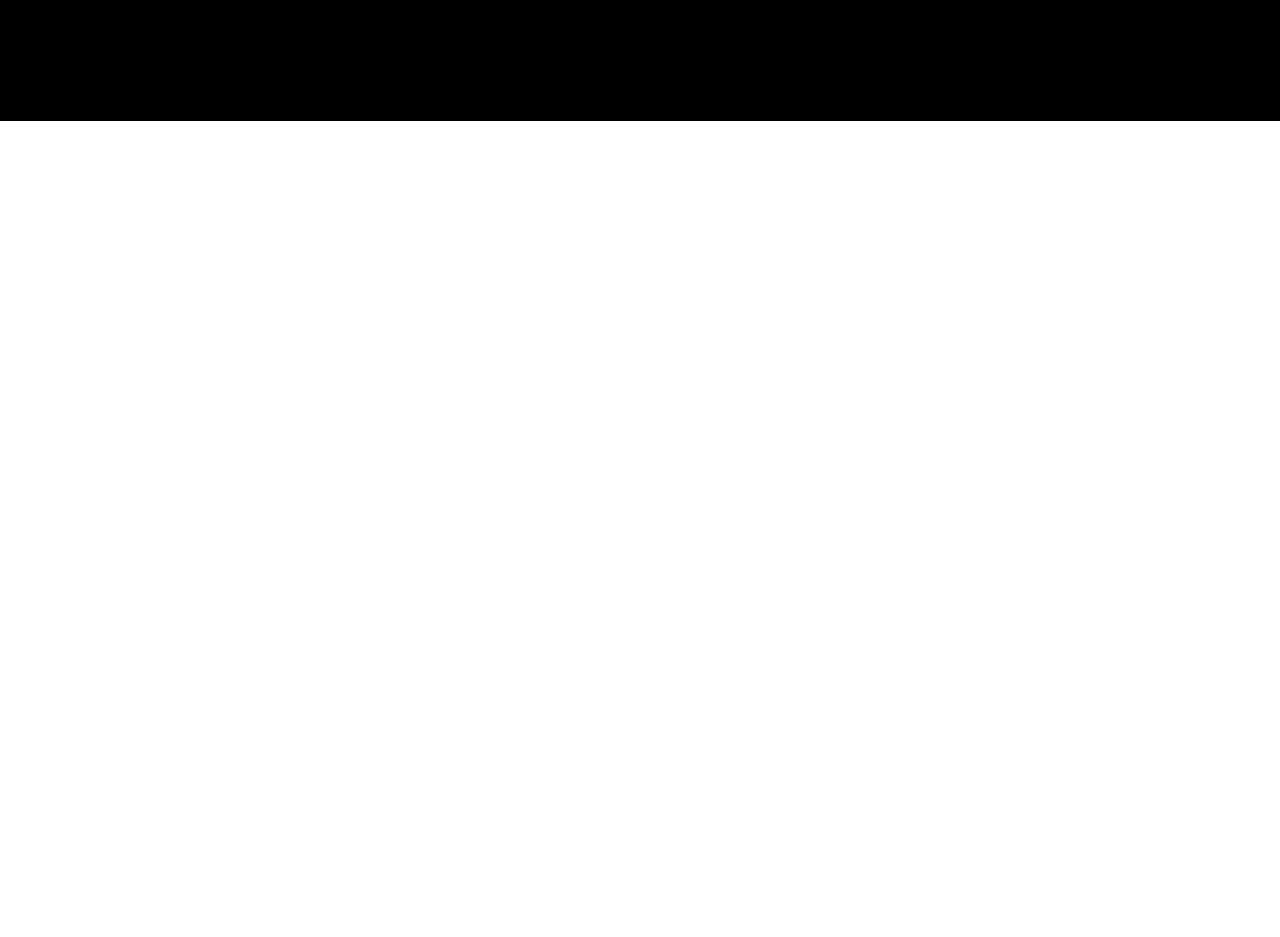
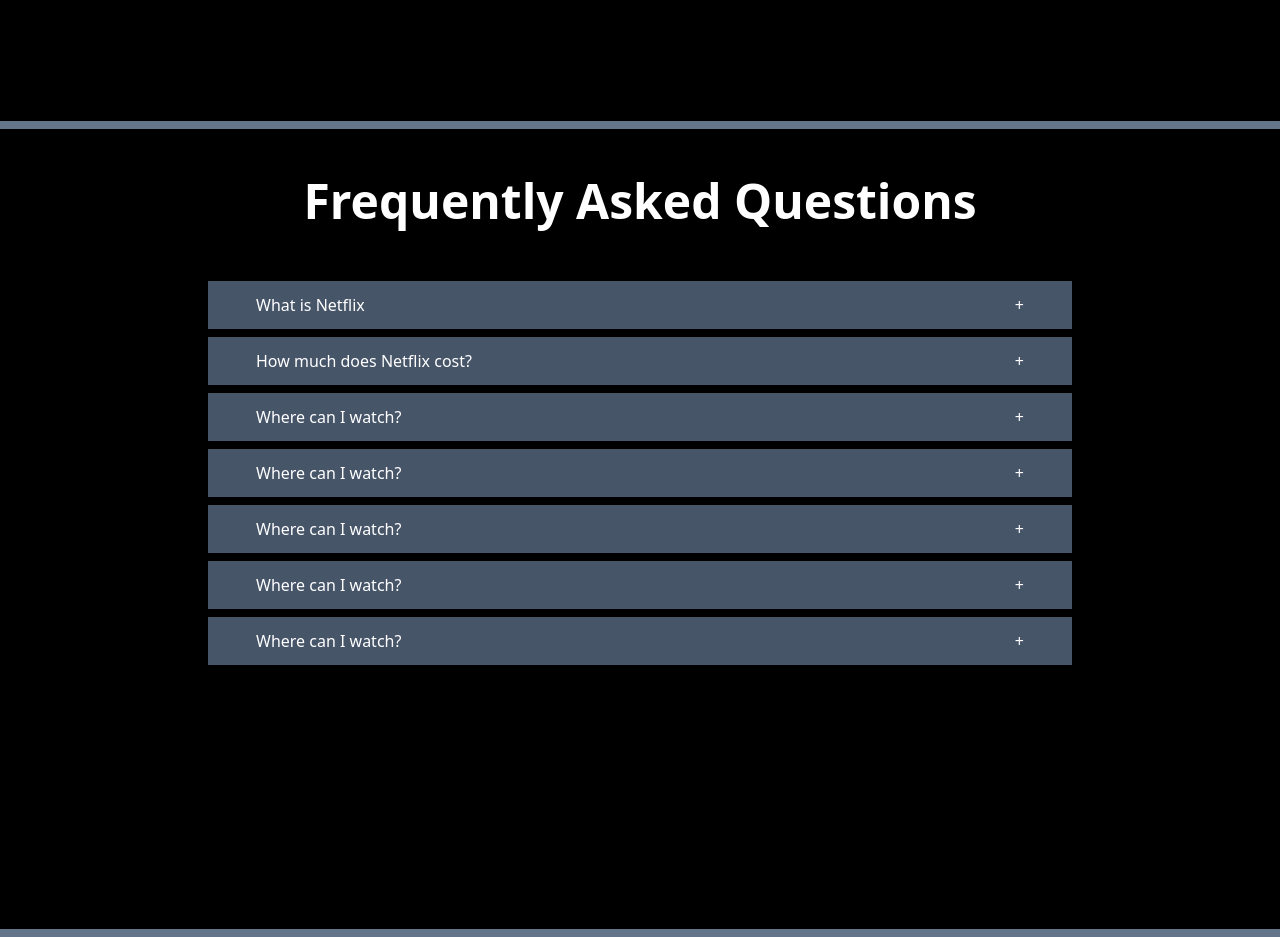
Before and after one commit to Syed-Muhammad-Ali-Raza/Netflix-landing-page-Tailwind-React, a React (Create React App) app: page / in a window 1280 px wide. Shown: the part 2600-3537 px from the top of the page. Before the commit the page ends 2721 px from the top, so only its background shows below. Built offline with nearby package versions, Linux system fonts and the light colour scheme.

Commit message:
faq section

```diff
--- a/src/App.js
+++ b/src/App.js
@@ -5,6 +5,7 @@
 import Section2 from './Components/Section2';
 import Section3 from './Components/Section3';
 import Section4 from './Components/Section4';
+import Faq from './Faq';
 
 function App() {
   return (
@@ -24,6 +25,11 @@
         <Section3 />
         <div className='bg-slate-500 h-2'></div>
         <Section4/>
+        <div className='bg-slate-500 h-2'></div>
+        <Faq/>
+        <div className='bg-slate-500 h-2'></div>
+
+
 
 
       </div>
--- /dev/null
+++ b/src/Faq.js
@@ -0,0 +1,157 @@
+import React, { useState } from 'react';
+
+const Faq = () => {
+    const [openQuestion, setOpenQuestion] = useState(null);
+
+    const handleQuestionClick = (questionNumber) => {
+        setOpenQuestion(questionNumber === openQuestion ? null : questionNumber);
+    };
+
+    return (
+        <div className='container px-20 h-[100vh]'>
+            <h2 className='text-5xl font-bold text-center py-12'>Frequently Asked Questions</h2>
+
+            <div
+                className={`question1   bg-slate-600  mx-32 flex justify-between px-12 py-3 my-2 hover:bg-slate-400 ${
+                    openQuestion === 1 ? 'open' : ''
+                }`}
+                onClick={() => handleQuestionClick(1)}
+            >
+                <div className='left'>What is Netflix</div>
+                <div className='right'>{openQuestion === 1 ? '-' : '+'}</div>
+            </div>
+            {openQuestion === 1 && (
+                <div className='answer1'>
+                    Netflix is a streaming service that offers a wide variety of award-winning TV
+                    shows, movies, anime, documentaries, and more on thousands of internet-connected
+                    devices.
+                </div>
+            )}
+
+            <div
+                className={`question2 bg-slate-600  mx-32 flex justify-between px-12 py-3 my-2 hover:bg-slate-400  ${
+                    openQuestion === 2 ? 'open' : ''
+                }`}
+                onClick={() => handleQuestionClick(2)}
+            >
+                <div className='left'>How much does Netflix cost?</div>
+                <div className='right'>{openQuestion === 2 ? '-' : '+'}</div>
+            </div>
+            {openQuestion === 2 && (
+                <div className='answer2'>
+                    Netflix is a streaming service that offers a wide variety of award-winning TV
+                    shows, movies, anime, documentaries, and more on thousands of internet-connected
+                    devices.
+                </div>
+            )}
+
+            <div
+                className={`question3  my-2  mx-32 bg-slate-600  flex justify-between px-12 py-3 hover:bg-slate-400 ${
+                    openQuestion === 3 ? 'open' : ''
+                }`}
+                onClick={() => handleQuestionClick(3)}
+            >
+                <div className='left'>Where can I watch?</div>
+                <div className='right'>{openQuestion === 3 ? '-' : '+'}</div>
+            </div>
+            {openQuestion === 3 && (
+                <div className='answer3'>
+                    Watch anywhere, anytime. Sign in with your Netflix account to watch instantly
+                    on the web at netflix.com from your personal computer or on any
+                    internet-connected device that offers the Netflix app, including smart TVs,
+                    smartphones, tablets, streaming media players and game consoles. You can also
+                    download your favorite shows with the iOS, Android, or Windows 10 app. Use
+                    downloads to watch while you're on the go and without an internet connection.
+                    Take Netflix with you anywhere.
+                </div>
+            )}
+
+<div
+                className={`question4  my-2  mx-32 bg-slate-600  flex justify-between px-12 py-3 hover:bg-slate-400 ${
+                    openQuestion === 4 ? 'open' : ''
+                }`}
+                onClick={() => handleQuestionClick(3)}
+            >
+                <div className='left'>Where can I watch?</div>
+                <div className='right'>{openQuestion === 4 ? '-' : '+'}</div>
+            </div>
+            {openQuestion === 4 && (
+                <div className='answer4'>
+                    Watch anywhere, anytime. Sign in with your Netflix account to watch instantly
+                    on the web at netflix.com from your personal computer or on any
+                    internet-connected device that offers the Netflix app, including smart TVs,
+                    smartphones, tablets, streaming media players and game consoles. You can also
+                    download your favorite shows with the iOS, Android, or Windows 10 app. Use
+                    downloads to watch while you're on the go and without an internet connection.
+                    Take Netflix with you anywhere.
+                </div>
+            )}
+
+<div
+                className={`question5  my-2  mx-32 bg-slate-600  flex justify-between px-12 py-3 hover:bg-slate-400 ${
+                    openQuestion === 5 ? 'open' : ''
+                }`}
+                onClick={() => handleQuestionClick(5)}
+            >
+                <div className='left'>Where can I watch?</div>
+                <div className='right'>{openQuestion === 5 ? '-' : '+'}</div>
+            </div>
+            {openQuestion === 5 && (
+                <div className='answer5'>
+                    Watch anywhere, anytime. Sign in with your Netflix account to watch instantly
+                    on the web at netflix.com from your personal computer or on any
+                    internet-connected device that offers the Netflix app, including smart TVs,
+                    smartphones, tablets, streaming media players and game consoles. You can also
+                    download your favorite shows with the iOS, Android, or Windows 10 app. Use
+                    downloads to watch while you're on the go and without an internet connection.
+                    Take Netflix with you anywhere.
+                </div>
+            )}
+
+<div
+                className={`question6  my-2  mx-32 bg-slate-600  flex justify-between px-12 py-3 hover:bg-slate-400 ${
+                    openQuestion === 6 ? 'open' : ''
+                }`}
+                onClick={() => handleQuestionClick(6)}
+            >
+                <div className='left'>Where can I watch?</div>
+                <div className='right'>{openQuestion === 6 ? '-' : '+'}</div>
+            </div>
+            {openQuestion === 6 && (
+                <div className='answer6'>
+                    Watch anywhere, anytime. Sign in with your Netflix account to watch instantly
+                    on the web at netflix.com from your personal computer or on any
+                    internet-connected device that offers the Netflix app, including smart TVs,
+                    smartphones, tablets, streaming media players and game consoles. You can also
+                    download your favorite shows with the iOS, Android, or Windows 10 app. Use
+                    downloads to watch while you're on the go and without an internet connection.
+                    Take Netflix with you anywhere.
+                </div>
+            )}
+
+
+<div
+                className={`question7  my-2  mx-32 bg-slate-600  flex justify-between px-12 py-3 hover:bg-slate-400 ${
+                    openQuestion === 7 ? 'open' : ''
+                }`}
+                onClick={() => handleQuestionClick(7)}
+            >
+                <div className='left'>Where can I watch?</div>
+                <div className='right'>{openQuestion === 7 ? '-' : '+'}</div>
+            </div>
+            {openQuestion === 7 && (
+                <div className='answer7'>
+                    Watch anywhere, anytime. Sign in with your Netflix account to watch instantly
+                    on the web at netflix.com from your personal computer or on any
+                    internet-connected device that offers the Netflix app, including smart TVs,
+                    smartphones, tablets, streaming media players and game consoles. You can also
+                    download your favorite shows with the iOS, Android, or Windows 10 app. Use
+                    downloads to watch while you're on the go and without an internet connection.
+                    Take Netflix with you anywhere.
+                </div>
+            )}
+        </div>
+    );
+};
+
+export default Faq;
```
